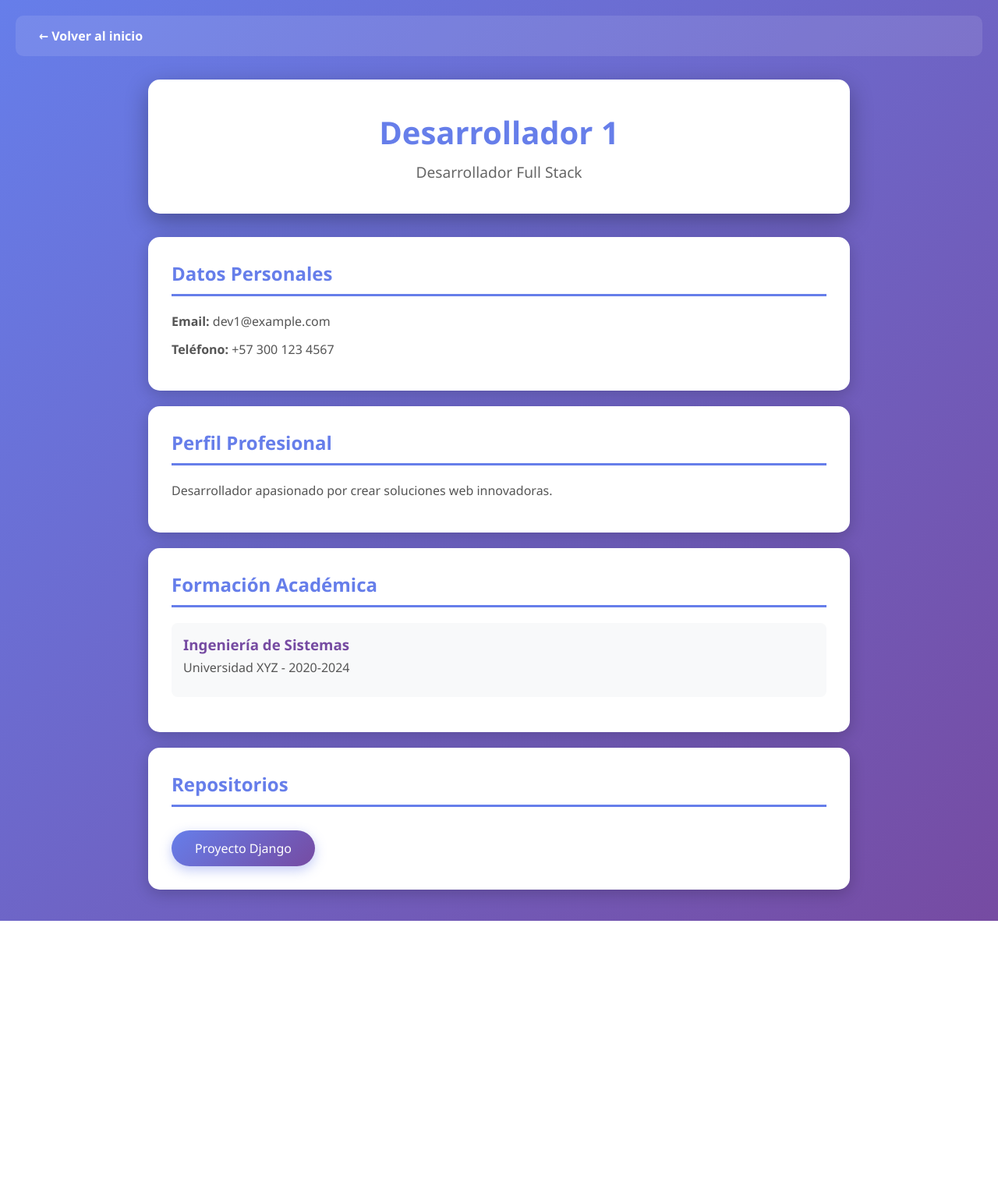
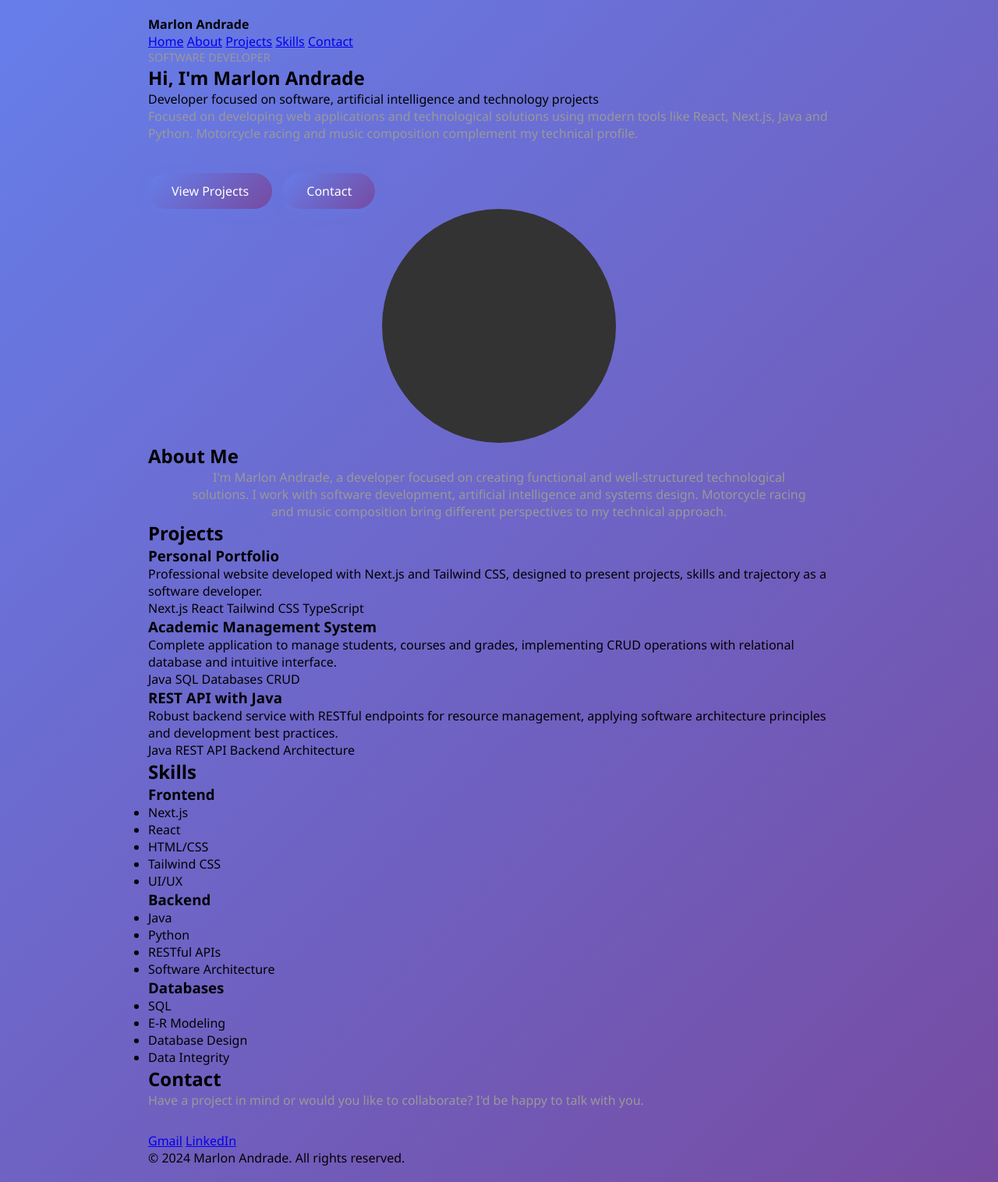
Before and after one commit to JuanSebastianE23/Examen_electiva, a Django app: page /dev1/ in a window 1280 px wide. Shown: the whole page at 78% size. Before the commit the page ends 1181 px from the top, so only its background shows below. Run offline with Django 5.2, Linux system fonts and the light colour scheme.

```diff
--- a/templates/dev1/hoja_vida.html
+++ b/templates/dev1/hoja_vida.html
@@ -3,47 +3,144 @@
 <head>
     <meta charset="UTF-8">
     <meta name="viewport" content="width=device-width, initial-scale=1.0">
-    <title>{{ nombre }} - Hoja de Vida</title>
+    <title>Marlon Andrade | Software Developer</title>
     <link rel="stylesheet" href="/static/css/dev1/styles.css">
 </head>
 <body>
-    <nav class="navbar">
-        <a href="/">← Volver al inicio</a>
+    <nav>
+        <div class="container">
+            <div><strong>Marlon Andrade</strong></div>
+            <div>
+                <a href="#home">Home</a>
+                <a href="#about">About</a>
+                <a href="#projects">Projects</a>
+                <a href="#skills">Skills</a>
+                <a href="#contact">Contact</a>
+            </div>
+        </div>
     </nav>
 
-    <div class="container">
-        <header class="header">
-            <h1>{{ nombre }}</h1>
-            <p class="profesion">{{ profesion }}</p>
-        </header>
+    <section id="home" class="hero">
+        <div class="container">
+            <div class="hero-content">
+                <div class="hero-text">
+                    <p style="text-transform: uppercase; font-size: 0.9rem; color: #999;">Software Developer</p>
+                    <h1>Hi, I'm Marlon Andrade</h1>
+                    <p class="subtitle">Developer focused on software, artificial intelligence and technology projects</p>
+                    <p style="color: #999; margin-bottom: 30px;">
+                        Focused on developing web applications and technological solutions using modern tools like React, Next.js, Java and Python.
+                        Motorcycle racing and music composition complement my technical profile.
+                    </p>
+                    <a href="#projects" class="btn">View Projects</a>
+                    <a href="#contact" class="btn btn-outline">Contact</a>
+                </div>
+                <div style="text-align: center;">
+                    <div style="width: 300px; height: 300px; background: #333; border-radius: 50%; margin: 0 auto;"></div>
+                </div>
+            </div>
+        </div>
+    </section>
 
-        <section class="card">
-            <h2>Datos Personales</h2>
-            <p><strong>Email:</strong> {{ email }}</p>
-            <p><strong>Teléfono:</strong> {{ telefono }}</p>
-        </section>
+    <section id="about">
+        <div class="container">
+            <h2>About Me</h2>
+            <p style="text-align: center; max-width: 800px; margin: 0 auto; color: #999;">
+                I'm Marlon Andrade, a developer focused on creating functional and well-structured technological solutions.
+                I work with software development, artificial intelligence and systems design. Motorcycle racing and music
+                composition bring different perspectives to my technical approach.
+            </p>
+        </div>
+    </section>
 
-        <section class="card">
-            <h2>Perfil Profesional</h2>
-            <p>{{ perfil }}</p>
-        </section>
+    <section id="projects">
+        <div class="container">
+            <h2>Projects</h2>
+            <div class="projects-grid">
+                <div class="project-card">
+                    <h3>Personal Portfolio</h3>
+                    <p>Professional website developed with Next.js and Tailwind CSS, designed to present projects, skills and trajectory as a software developer.</p>
+                    <div class="tags">
+                        <span class="tag">Next.js</span>
+                        <span class="tag">React</span>
+                        <span class="tag">Tailwind CSS</span>
+                        <span class="tag">TypeScript</span>
+                    </div>
+                </div>
+                <div class="project-card">
+                    <h3>Academic Management System</h3>
+                    <p>Complete application to manage students, courses and grades, implementing CRUD operations with relational database and intuitive interface.</p>
+                    <div class="tags">
+                        <span class="tag">Java</span>
+                        <span class="tag">SQL</span>
+                        <span class="tag">Databases</span>
+                        <span class="tag">CRUD</span>
+                    </div>
+                </div>
+                <div class="project-card">
+                    <h3>REST API with Java</h3>
+                    <p>Robust backend service with RESTful endpoints for resource management, applying software architecture principles and development best practices.</p>
+                    <div class="tags">
+                        <span class="tag">Java</span>
+                        <span class="tag">REST API</span>
+                        <span class="tag">Backend</span>
+                        <span class="tag">Architecture</span>
+                    </div>
+                </div>
+            </div>
+        </div>
+    </section>
 
-        <section class="card">
-            <h2>Formación Académica</h2>
-            {% for item in formacion %}
-            <div class="formacion-item">
-                <h3>{{ item.titulo }}</h3>
-                <p>{{ item.institucion }} - {{ item.año }}</p>
+    <section id="skills">
+        <div class="container">
+            <h2>Skills</h2>
+            <div class="skills-grid">
+                <div class="skill-card">
+                    <h3>Frontend</h3>
+                    <ul>
+                        <li>Next.js</li>
+                        <li>React</li>
+                        <li>HTML/CSS</li>
+                        <li>Tailwind CSS</li>
+                        <li>UI/UX</li>
+                    </ul>
+                </div>
+                <div class="skill-card">
+                    <h3>Backend</h3>
+                    <ul>
+                        <li>Java</li>
+                        <li>Python</li>
+                        <li>RESTful APIs</li>
+                        <li>Software Architecture</li>
+                    </ul>
+                </div>
+                <div class="skill-card">
+                    <h3>Databases</h3>
+                    <ul>
+                        <li>SQL</li>
+                        <li>E-R Modeling</li>
+                        <li>Database Design</li>
+                        <li>Data Integrity</li>
+                    </ul>
+                </div>
             </div>
-            {% endfor %}
-        </section>
+        </div>
+    </section>
 
-        <section class="card">
-            <h2>Repositorios</h2>
-            {% for repo in repositorios %}
-            <a href="{{ repo.url }}" target="_blank" class="btn">{{ repo.nombre }}</a>
-            {% endfor %}
-        </section>
-    </div>
+    <section id="contact" class="contact">
+        <div class="container">
+            <h2>Contact</h2>
+            <p style="color: #999; margin-bottom: 30px;">Have a project in mind or would you like to collaborate? I'd be happy to talk with you.</p>
+            <div class="contact-links">
+                <a href="mailto:yesitandrade24@gmail.com" class="contact-link">Gmail</a>
+                <a href="https://www.linkedin.com/in/marlon-andrade-4a60313ba/" target="_blank" class="contact-link">LinkedIn</a>
+            </div>
+        </div>
+    </section>
+
+    <footer>
+        <div class="container">
+            <p>&copy; 2024 Marlon Andrade. All rights reserved.</p>
+        </div>
+    </footer>
 </body>
 </html>
```
